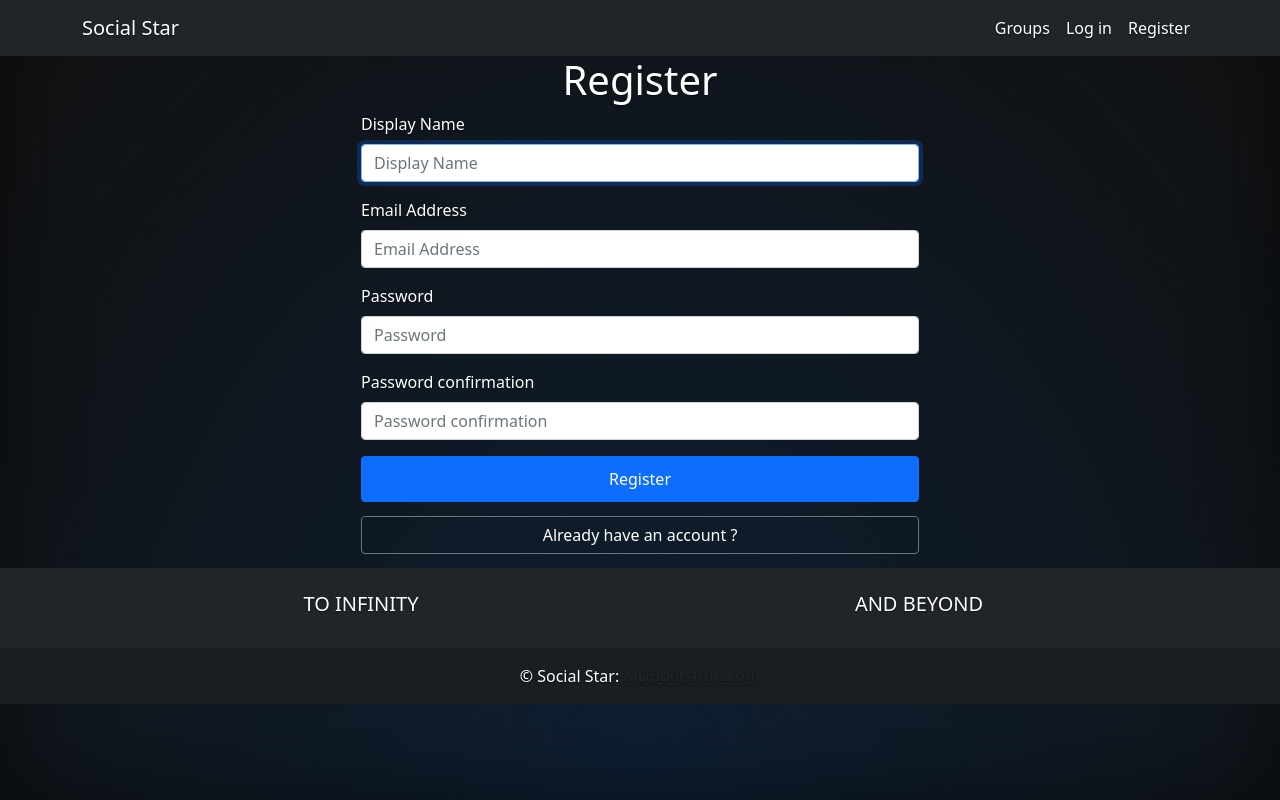
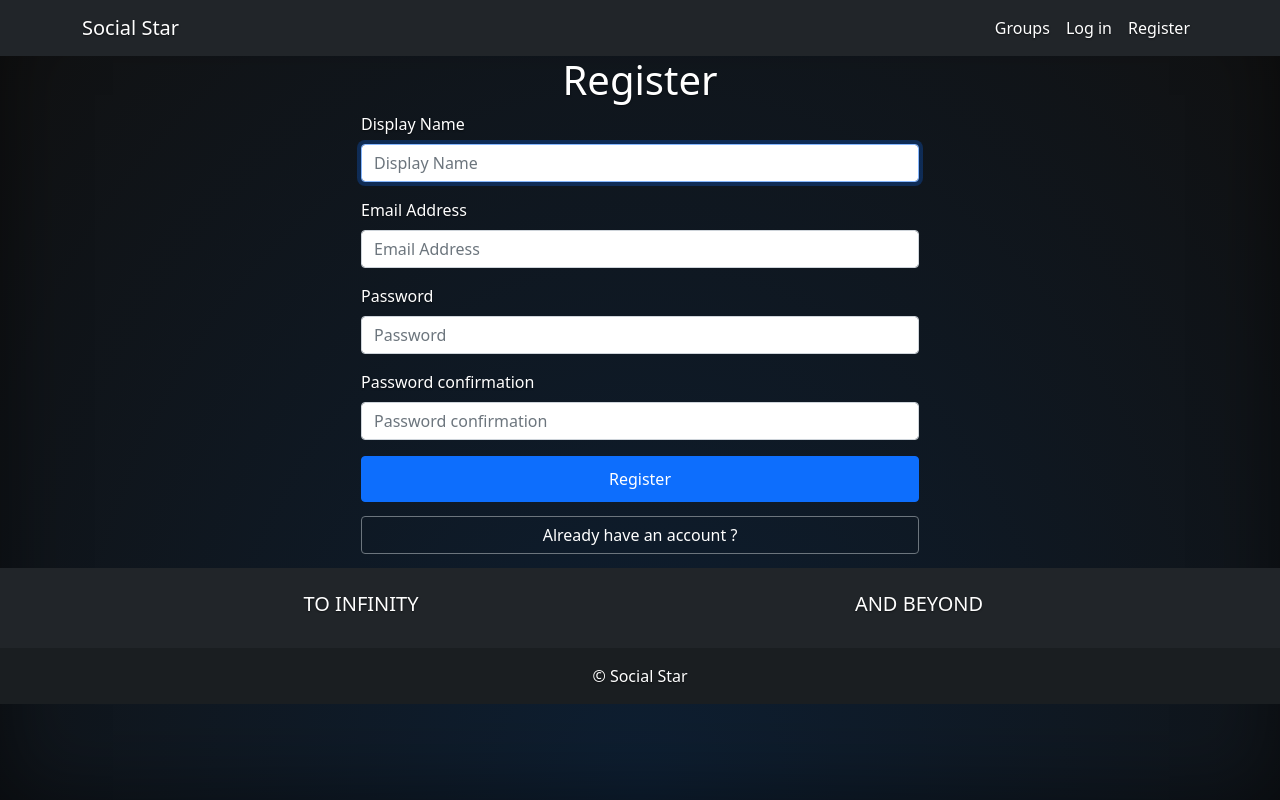
Before and after one commit to ArifRasim/socialstar, a Django app: page /accounts/register/ in a window 1280 px wide. Run offline with Django 3.2, Linux system fonts and the light colour scheme; some libraries are stand-ins or nearby versions.

Commit message:
Update base.html

```diff
--- a/templates/base.html
+++ b/templates/base.html
@@ -89,8 +89,7 @@
 
   <!-- Copyright -->
   <div class="text-center p-3" style="background-color: rgba(0, 0, 0, 0.2);">
-    © Social Star:
-    <a class="text-dark" href="https://mdbootstrap.com/">MDBootstrap.com</a>
+    © Social Star
   </div>
   <!-- Copyright -->
 </footer>
```
